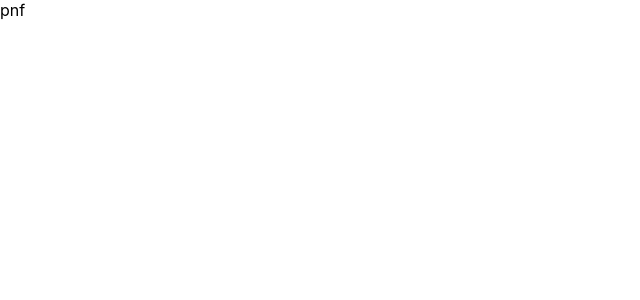
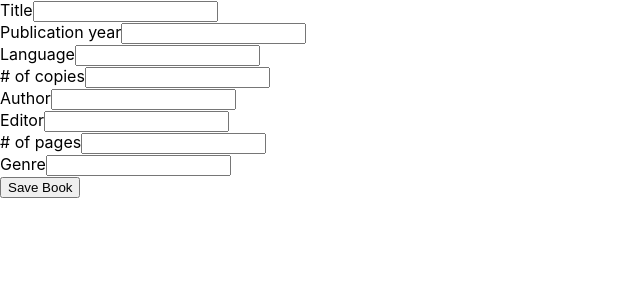
Before and after one commit to yskuridov/tp4-react, a React (Create React App) app in the folder tp4/React/: page /employee/addBook in a window 1280 px wide. Shown: the top 300 px of the page, without its empty margins (0-640 px from the left). Built offline with nearby package versions, Linux system fonts and the light colour scheme.

Commit message:
Add book implemented

```diff
--- a/tp4/React/src/App.js
+++ b/tp4/React/src/App.js
@@ -4,6 +4,7 @@ import HomePage from "./Components/HomePage";
 import PageNotFound from "./Components/PageNotFound";
 import Employee from "./Components/EmployeeComponents/Employee";
 import Member from "./Components/MemberComponents/Member";
+import AddBook from "./Components/EmployeeComponents/AddBook";
 
 function App() {
   return (
@@ -13,6 +14,7 @@ function App() {
                <Route path='*' element={<PageNotFound />} />
                <Route path='/' element={<HomePage />} />
                <Route path='/employee' element={<Employee />} />
+               <Route path='/employee/addBook' element={<AddBook />} />
                <Route path='/member' element={<Member />} />
            </Routes>
      </Router>
--- a/tp4/React/src/Components/EmployeeComponents/AddBook.js
+++ b/tp4/React/src/Components/EmployeeComponents/AddBook.js
@@ -0,0 +1,86 @@
+import {useState} from "react";
+
+const AddBook = ({OnAdd}) => {
+    const [title, setTitle] = useState('')
+    const [publicationYear, setPublicationYear] = useState('')
+    const [language, setLanguage] = useState('')
+    const [nbCopies, setNbCopies] = useState('')
+    const [author, setAuthor] = useState('')
+    const [editor, setEditor] = useState('')
+    const [pageAmount, setPageAmount] = useState('')
+    const [genre, setGenre] = useState('')
+
+    const onSubmit = async (event) => {
+        event.preventDefault();
+        const book = {title, publicationYear, language, nbCopies, author, editor, pageAmount, genre}
+        await fetch("http://localhost:8080/documents/books",{
+            method:"POST",
+            headers:{"Content-Type":"application/json"},
+            body: JSON.stringify(book)
+        }).then(console.log())
+        setTitle('')
+        setPublicationYear('')
+        setLanguage('')
+        setNbCopies('')
+        setAuthor('')
+        setEditor('')
+        setPageAmount('')
+        setGenre('')
+    }
+
+    return (
+        <form onSubmit={onSubmit}>
+            <div className='form-control'>
+                <label>Title</label>
+                <input type='text'
+                       value={title}
+                       onChange={(e) => setTitle(e.target.value)} />
+            </div>
+            <div className='form-control'>
+                <label>Publication year</label>
+                <input type='number'
+                       value={publicationYear}
+                       onChange={(e) => setPublicationYear(e.target.value)} />
+            </div>
+            <div className='form-control'>
+                <label>Language</label>
+                <input type='text'
+                       value={language}
+                       onChange={(e) => setLanguage(e.target.value)} />
+            </div>
+            <div className='form-control'>
+                <label># of copies</label>
+                <input type='number'
+                       value={nbCopies}
+                       onChange={(e) => setNbCopies(e.target.value)} />
+            </div>
+            <div className='form-control'>
+                <label>Author</label>
+                <input type='text'
+                       value={author}
+                       onChange={(e) => setAuthor(e.target.value)} />
+            </div>
+            <div className='form-control'>
+                <label>Editor</label>
+                <input type='text'
+                       value={editor}
+                       onChange={(e) => setEditor(e.target.value)} />
+            </div>
+            <div className='form-control'>
+                <label># of pages</label>
+                <input type='number'
+                       value={pageAmount}
+                       onChange={(e) => setPageAmount(e.target.value)} />
+            </div>
+            <div className='form-control'>
+                <label>Genre</label>
+                <input type='text'
+                       value={genre}
+                       onChange={(e) => setGenre(e.target.value)} />
+            </div>
+            <input type='submit' value='Save Book'/>
+        </form>
+    )
+}
+
+export default AddBook
--- a/tp4/React/src/Components/EmployeeComponents/Employee.js
+++ b/tp4/React/src/Components/EmployeeComponents/Employee.js
@@ -1,8 +1,20 @@
 import React from "react";
+import AddBook from "./AddBook";
+import {NavLink} from "react-router-dom";
 
 
 const Employee = () => (
-    <div>emp</div>
+    <div>
+        <h1>Employee</h1>
+        <div>
+            <button>
+                <NavLink to="/employee/addBook">Add a book</NavLink>
+            </button>
+        </div>
+
+    </div>
+
+
 )
 
 export default Employee;
```
